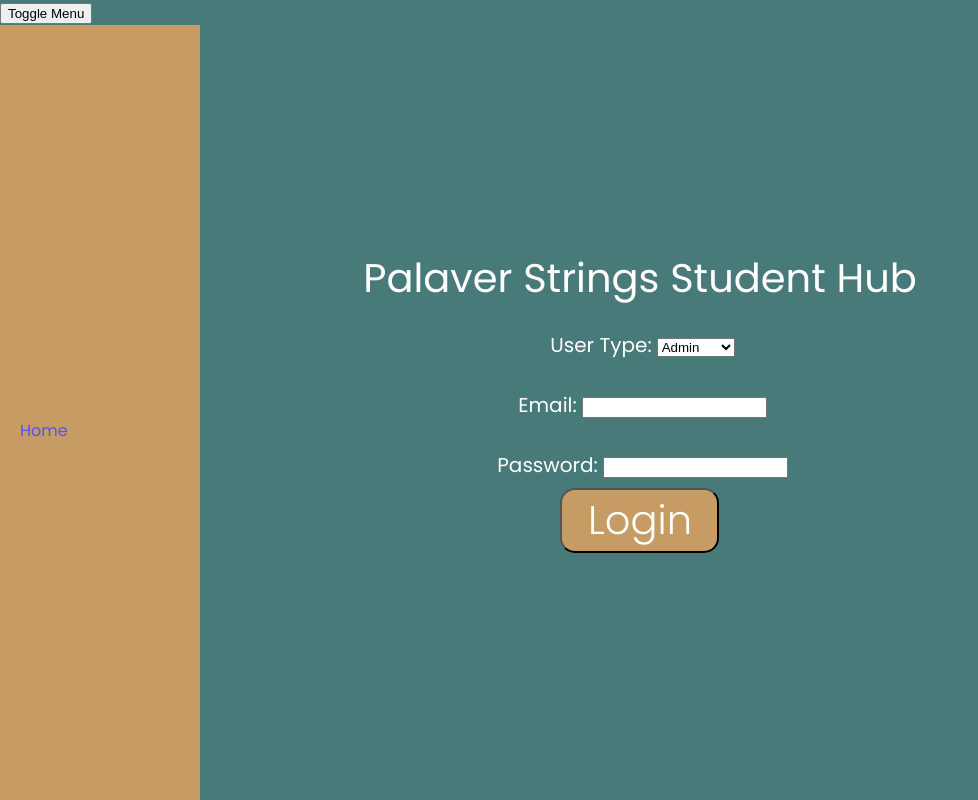
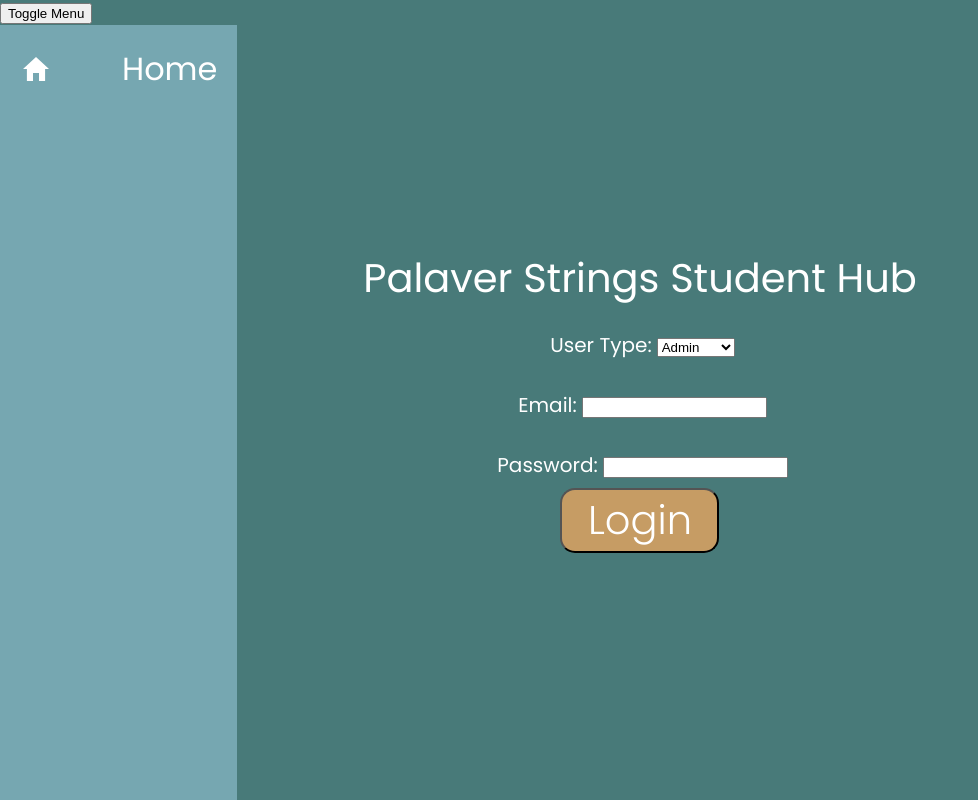
Before and after one commit to ssloth1/palaver-strings-capstone, a React (Create React App) app in the folder frontend/: page /login in a window 1280 px wide. Both pictures are taken after a click on the button "Toggle Menu". Shown: the whole page, without its empty margins (0-978 px from the left). Built offline with nearby package versions, Linux system fonts and the light colour scheme.

Commit message:
Updated Navbar
modified CSS, created a NavigationLink component, and modified navbar.js to be more modular

```diff
--- a/frontend/package.json
+++ b/frontend/package.json
@@ -21,6 +21,8 @@
     "react": "^18.2.0",
 
     "react-dom": "^18.2.0",
+
+    "react-icons": "^5.0.1",
 
     "react-router-dom": "^6.22.0",
 
--- a/frontend/src/components/Navbar.js
+++ b/frontend/src/components/Navbar.js
@@ -1,7 +1,11 @@
 import React, { useContext, useState } from 'react';
 import { AuthContext } from '../contexts/AuthContext';
-import { Link } from 'react-router-dom';
+import NavigationLink from './NavigationLink.js';
 import '../styles/Navbar.css';
+import { IoMdHome } from "react-icons/io";
+import { RiUserAddLine } from "react-icons/ri";
+import { FaUserEdit } from 'react-icons/fa';
+
 
 function Navbar() {
     const [isExpanded, setIsExpanded] = useState(false);
@@ -34,14 +38,16 @@ function Navbar() {
             <button onClick={toggleMenu}>Toggle Menu</button>
             <div className="menu-content">
                 <nav>
-                <Link to="/">Home</Link>
-                {isLoggedIn && isAdmin() && <Link to="/create-user">Add User</Link>}
-                {isLoggedIn && isAdmin() && <Link to="/users">Manage Users</Link>}
+                    <NavigationLink Icon={IoMdHome} to="/" label="Home" /> {/* Corrected the label prop */}
+                    {isLoggedIn && isAdmin() && (
+                        <>
+                            <NavigationLink Icon={RiUserAddLine} to="/create-user" label="Add User" />
+                            <NavigationLink Icon={FaUserEdit} to="/users" label="Manage Users" /> {/* Corrected the closing tag */}
+                        </>
+                    )}
                 </nav>
             </div>
         </div>
-
     );
                     }
-
     export default Navbar;
--- /dev/null
+++ b/frontend/src/components/NavigationLink.js
@@ -0,0 +1,14 @@
+// NavigationLink.js
+import React from 'react';
+import { Link } from 'react-router-dom';
+
+const NavigationLink = ({ Icon, to, label }) => {
+  return (
+    <Link to={to}>
+      <Icon />
+      <span className="link-text">{label}</span>
+    </Link>
+  );
+};
+
+export default NavigationLink;
--- a/frontend/src/index.css
+++ b/frontend/src/index.css
@@ -34,7 +34,7 @@ header a {
   text-decoration: none;
 }
 .pages{
-  max-width: 1400px;
+  max-width: 100vh;
   padding: 20px;
   margin: 0 auto;
 }
--- a/frontend/src/styles/Navbar.css
+++ b/frontend/src/styles/Navbar.css
@@ -1,3 +1,4 @@
+/* Base styles for the nav bar */
 .side-menu {
     width: 50px;
     overflow: hidden;
@@ -8,23 +9,38 @@
     height: 100%;
 }
 
+/* Styles when sidebar is expanded */
 .side-menu.expanded {
-    width: 200px;
+    width: 380px;
 }
 
-.side-menu .menu-content nav a:hover {
-    text-decoration: underline; /* Apply underline only to the link being hovered */
+/* Hide text in contracted state and adjust layout for expanded state */
+.side-menu a > .link-text {
+    transition: display 0.3s, opacity 0.3s ease;
+    visibility: hidden;
 }
 
+.side-menu.expanded a > .link-text {
+    display: inline;
+    opacity: 1;
+    margin-left: 10px;
+    visibility: visible;
+}
 
 .side-menu .menu-content {
-    display: flex;
-    justify-content: space-between;
-    align-items: center;
-    background-color: #C69C64;
+    list-style-type: none;
+    display: block;
+    position: absolute;
+    align-items: top;
+    background-color: #76A7B1;
     padding: 10px;
+    margin: auto;
     font-family: 'Poppins';
+    font-size: 32px;
+    font-weight: '400';
     height: 100%;
+    word-wrap: break-word;
+
 }
 
 .side-menu .menu-content nav {
@@ -34,17 +50,30 @@
 
 .side-menu .menu-content nav a {
     /* Style for each link */
-    display: block;  /* This makes each link take up its own line */
+    display: flex;
+    width: auto;
+    align-items: center;
+    gap: 50px;
     margin-bottom: 10px; /* Add space between the links */
     text-decoration: none; /* Optional: removes underline from links */
-    color: #594ef3; /* Optional: sets text color */
-    /* Add more styles as needed */
+    color: #FFFFFF; /* Optional: sets text color */
+    position: relative;
 }
 
+/* Styles for icons */
+.side-menu .menu-content nav a svg {
+    /* Styles for your icons */
+    margin-right: 10px; /* Space between icon and text */
+}
 
-
+.side-menu .menu-content nav a:hover,
+.side-menu .menu-content nav a:focus {
+    text-decoration: underline; /* Apply underline only to the link being hovered */
+    background-color: #5d9ca8;
+}
 
 .side-menu.expanded .menu-content nav a {
     /* Different styles for when the menu is expanded */
+    justify-content: flex-start;
 
 }
```
Also changed, not shown: 1 other file (tests, documents, lock files or other folders). Lines whose indentation alone changed are shown as unchanged.
